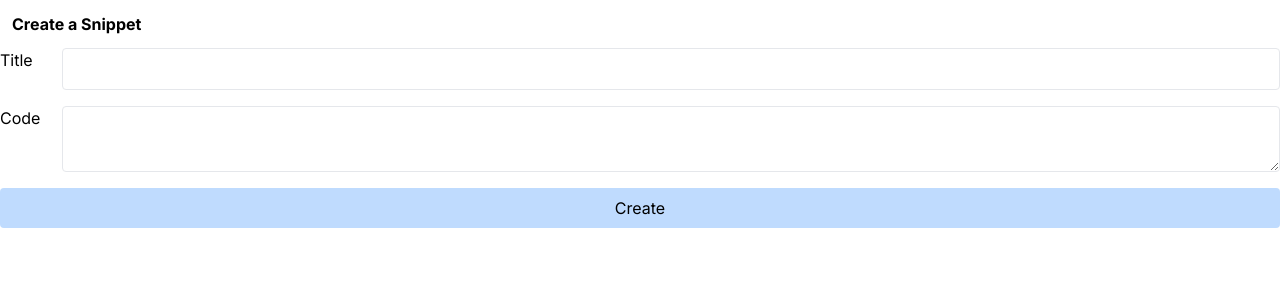
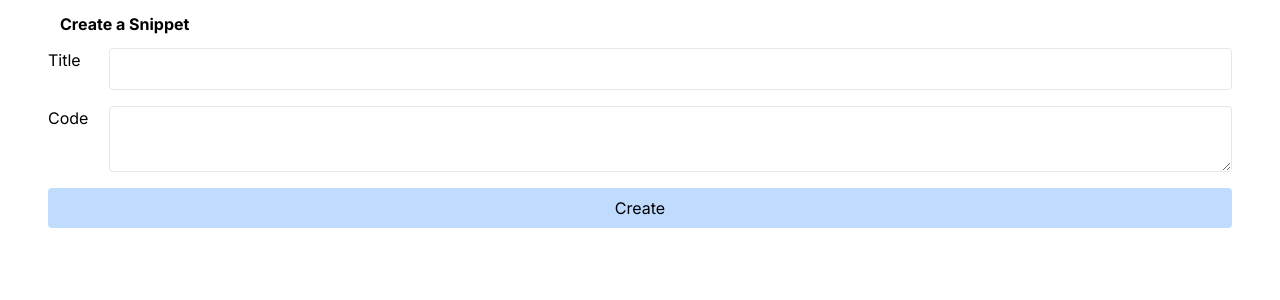
Before and after one commit to aliaksandrsen/snippets, a Next.js app: page /snippets/new in a window 1280 px wide. Shown: the top 300 px of the page. Built offline with nearby package versions, Linux system fonts and the light colour scheme.

Commit message:
add server action

```diff
--- a/src/app/layout.tsx
+++ b/src/app/layout.tsx
@@ -1,12 +1,12 @@
-import type { Metadata } from "next";
-import { Inter } from "next/font/google";
-import "./globals.css";
+import type { Metadata } from 'next';
+import { Inter } from 'next/font/google';
+import './globals.css';
 
-const inter = Inter({ subsets: ["latin"] });
+const inter = Inter({ subsets: ['latin'] });
 
 export const metadata: Metadata = {
-  title: "Create Next App",
-  description: "Generated by create next app",
+  title: 'Create Next App',
+  description: 'Generated by create next app',
 };
 
 export default function RootLayout({
@@ -16,7 +16,9 @@ export default function RootLayout({
 }>) {
   return (
     <html lang="en">
-      <body className={inter.className}>{children}</body>
+      <body className={inter.className}>
+        <div className="container mx-auto px-12">{children}</div>
+      </body>
     </html>
   );
 }
--- a/src/app/snippets/new/page.tsx
+++ b/src/app/snippets/new/page.tsx
@@ -1,6 +1,27 @@
+import { db } from '@/db';
+import { redirect } from 'next/navigation';
+
 export default function SnippetCreatePage() {
+  const createSnippet = async (formData: FormData) => {
+    'use server';
+
+    const title = formData.get('title') as string;
+    const code = formData.get('code') as string;
+
+    const snippet = await db.snippet.create({
+      data: {
+        title,
+        code,
+      },
+    });
+
+    console.log(snippet);
+
+    redirect('/');
+  };
+
   return (
-    <form>
+    <form action={createSnippet}>
       <h3 className="font-bold m-3">Create a Snippet</h3>
       <div className="flex flex-col gap-4">
         <div className="flex gap-4">
--- a/src/app/snippets/page.tsx
+++ /dev/null
@@ -1,3 +0,0 @@
-export default function Snippets() {
-  return <div>Snippets Page </div>;
-}
```
Also changed, not shown: 2 other files (tests, documents, lock files or other folders).
